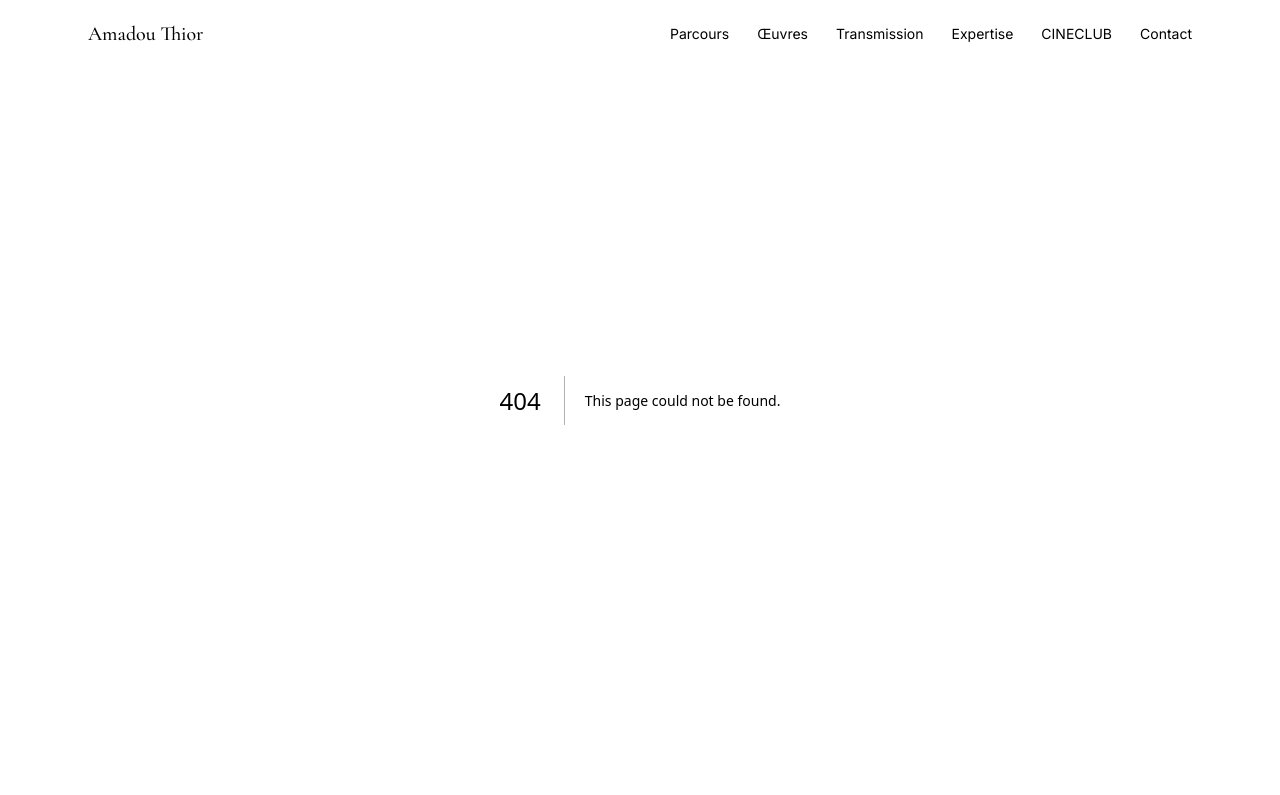
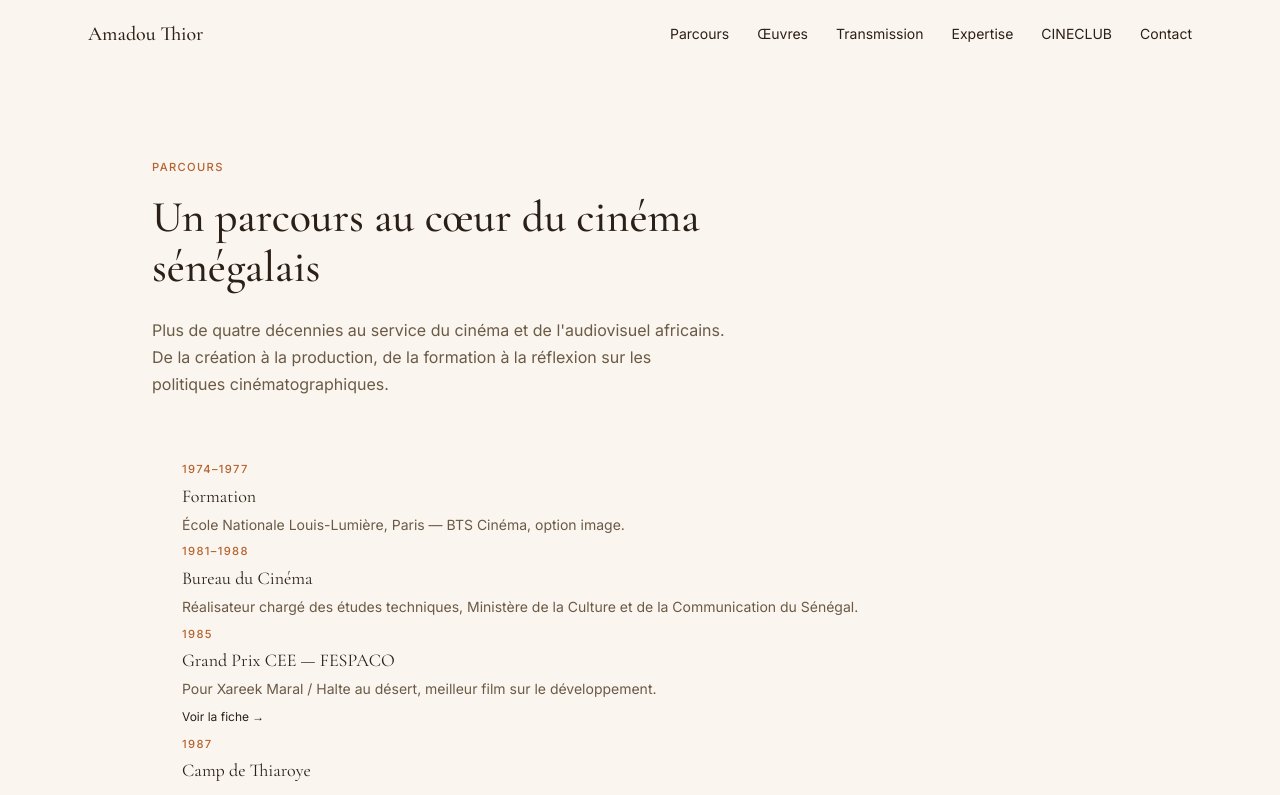
Before and after one commit to Kelluwurus/amadouthior, a Next.js app: page /parcours in a window 1280 px wide. Before the commit this address had no page. Shown: the top 795 px of the page. Built offline with nearby package versions, Linux system fonts and the light colour scheme.

Commit message:
application des infos dans tassks.md

```diff
--- /dev/null
+++ b/src/app/parcours/page.tsx
@@ -0,0 +1,38 @@
+import type { Metadata } from "next";
+import Reveal from "@/components/ui/Reveal";
+import TimelineList from "@/components/parcours/TimelineList";
+import { getTimeline, getBio } from "@/lib/content";
+
+export const metadata: Metadata = {
+  title: "Parcours",
+  description:
+    "De la formation à Louis-Lumière en 1977 à la transmission contemporaine : la trajectoire complète d'Amadou Thior dans le cinéma et l'audiovisuel.",
+};
+
+export default function ParcoursPage() {
+  const timeline = getTimeline();
+  const bio = getBio();
+
+  return (
+    <div className="pt-32 md:pt-40 pb-16 md:pb-20">
+      <div className="max-w-5xl mx-auto px-6">
+        {/* Hero */}
+        <Reveal>
+          <p className="text-meta mb-4">Parcours</p>
+          <h1 className="text-h1 mb-6 max-w-2xl">
+            Un parcours au cœur du cinéma sénégalais
+          </h1>
+          <p className="text-body text-lg max-w-xl leading-relaxed mb-16">
+            {bio.dureeCarriere}. De la création à la production, de la
+            formation à la réflexion sur les politiques cinématographiques.
+          </p>
+        </Reveal>
+
+        {/* Timeline */}
+        <div className="max-w-3xl">
+          <TimelineList events={timeline} />
+        </div>
+      </div>
+    </div>
+  );
+}
--- /dev/null
+++ b/src/components/parcours/TimelineItem.tsx
@@ -0,0 +1,53 @@
+import Link from "next/link";
+import type { EvenementTimeline } from "@/lib/types";
+import Badge from "@/components/ui/Badge";
+
+interface TimelineItemProps {
+  event: EvenementTimeline;
+}
+
+export default function TimelineItem({ event }: TimelineItemProps) {
+  const isCollaboration = event.role === "assistant_realisateur";
+
+  return (
+    <div className="relative flex gap-5 pb-8 last:pb-0">
+      {/* Dot */}
+      <div className="flex flex-col items-center">
+        <div
+          className={`w-2.5 h-2.5 rounded-full shrink-0 mt-2 z-10 ${
+            isCollaboration ? "bg-[--color-accent]" : "bg-[--color-sand]"
+          }`}
+        />
+        <div className="w-px flex-1 bg-[--color-border] mt-2" />
+      </div>
+
+      {/* Content */}
+      <div className="flex-1 min-w-0 pb-2">
+        <span className="text-meta block mb-1">{event.periode}</span>
+        <h3 className="font-[family-name:var(--font-cormorant)] text-base md:text-lg text-[--color-fg] mb-1">
+          {event.titre}
+        </h3>
+
+        {/* RoleBadge très visible pour les collaborations */}
+        {isCollaboration && (
+          <div className="mb-2">
+            <Badge variant="accent">Assistant réalisateur — Ousmane Sembène</Badge>
+          </div>
+        )}
+
+        {event.description && (
+          <p className="text-caption leading-relaxed">{event.description}</p>
+        )}
+
+        {event.lienOeuvreSlug && (
+          <Link
+            href={`/oeuvres/${event.lienOeuvreSlug}`}
+            className="inline-block mt-2 text-xs text-[--color-accent] hover:text-[--color-accent-hover] transition-colors"
+          >
+            Voir la fiche →
+          </Link>
+        )}
+      </div>
+    </div>
+  );
+}
--- /dev/null
+++ b/src/components/parcours/TimelineList.tsx
@@ -0,0 +1,19 @@
+import type { EvenementTimeline } from "@/lib/types";
+import TimelineItem from "./TimelineItem";
+import Reveal from "@/components/ui/Reveal";
+
+interface TimelineListProps {
+  events: EvenementTimeline[];
+}
+
+export default function TimelineList({ events }: TimelineListProps) {
+  return (
+    <div className="space-y-0">
+      {events.map((event, i) => (
+        <Reveal key={`${event.periode}-${event.titre}`} delay={i * 40}>
+          <TimelineItem event={event} />
+        </Reveal>
+      ))}
+    </div>
+  );
+}
```
